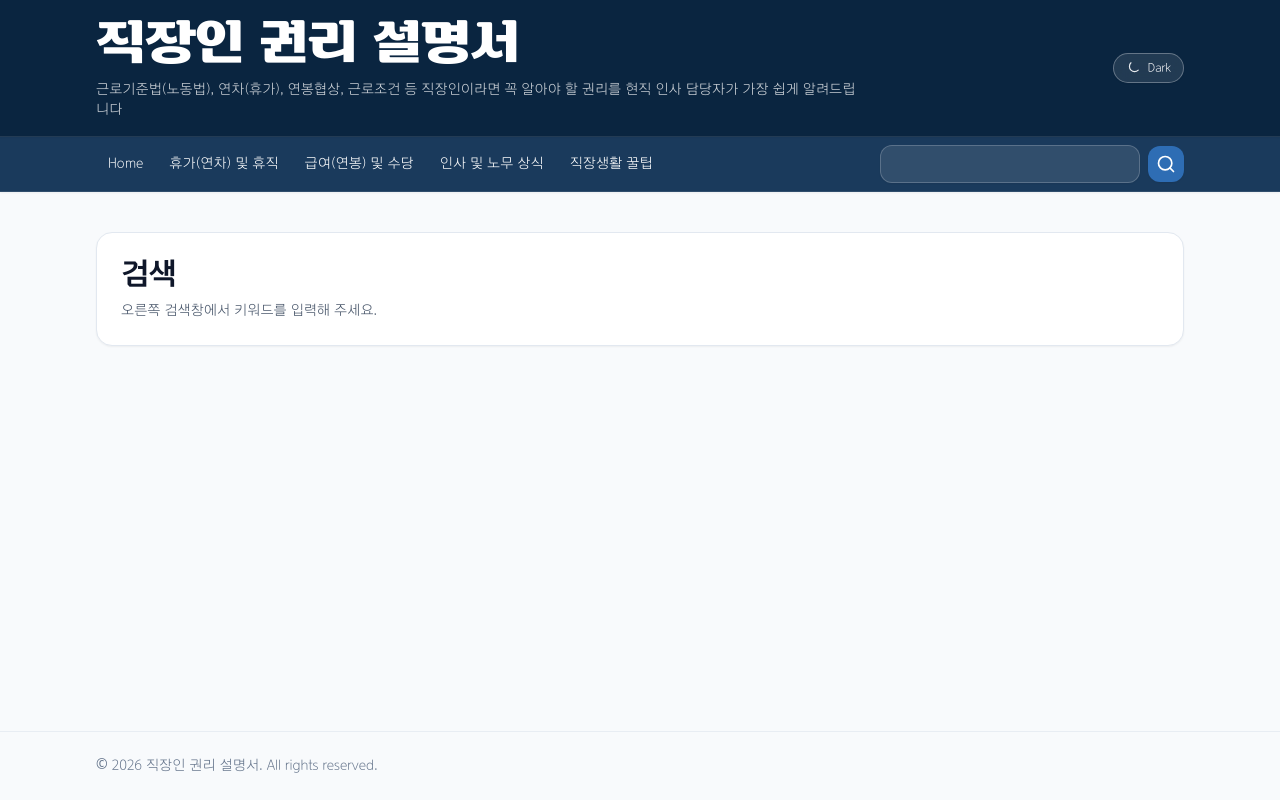
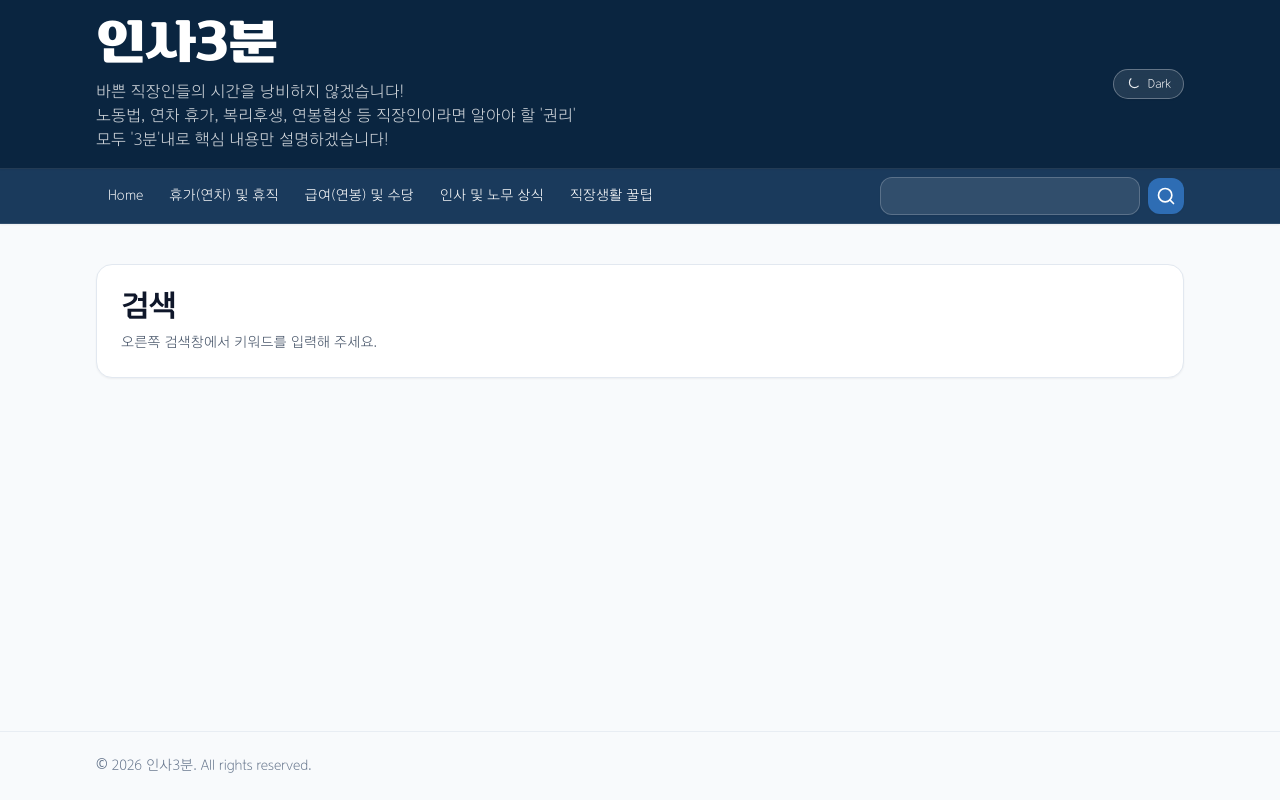
Before and after one commit to sovereigneng-boop/hr-blog, a Next.js app: page /search in a window 1280 px wide. Built offline with nearby package versions, Linux system fonts and the light colour scheme.

Commit message:
UI 개선: 인사3분 사이트명 변경, 히어로섹션 제거, 배포오류 수정

```diff
--- a/app/category/[slug]/page.js
+++ b/app/category/[slug]/page.js
@@ -10,10 +10,10 @@ export function generateStaticParams() {
 export function generateMetadata({ params }) {
   const category = getCategoryBySlug(params.slug);
   if (!category) {
-    return { title: "카테고리를 찾을 수 없습니다 - 직장인 권리 설명서" };
+    return { title: "카테고리를 찾을 수 없습니다 - 인사3분" };
   }
   return {
-    title: `${category.label} - 직장인 권리 설명서`,
+    title: `${category.label} - 인사3분`,
     description: `${category.label} 카테고리의 최신 글을 모아보세요.`
   };
 }
--- a/app/layout.js
+++ b/app/layout.js
@@ -3,8 +3,8 @@ import ThemeToggle from "../components/ThemeToggle";
 import TopNav from "../components/TopNav";
 
 export const metadata = {
-  title: "직장인 권리 설명서",
-  description: "근로기준법(노동법), 연차(휴가), 연봉협상, 근로조건 등 직장인이라면 꼭 알아야 할 권리를 현직 인사 담당자가 가장 쉽게 알려드립니다"
+  title: "인사3분",
+  description: "바쁜 직장인들의 시간을 낭비하지 않겠습니다! 노동법, 연차 휴가, 복리후생, 연봉협상 등 직장인이라면 알아야 할 권리를 3분 내로 핵심만 설명합니다."
 };
 
 const themeInitScript = `
@@ -34,10 +34,12 @@ export default function RootLayout({ children }) {
             <div className="mx-auto flex max-w-6xl items-center justify-between gap-6 px-4 py-4 sm:px-6 lg:px-8">
               <div className="flex flex-col gap-1">
                 <span className="site-title tracking-tight text-white">
-                  직장인 권리 설명서
+                  인사3분
                 </span>
-                <span className="hidden max-w-3xl text-sm text-white/80 sm:inline">
-                  근로기준법(노동법), 연차(휴가), 연봉협상, 근로조건 등 직장인이라면 꼭 알아야 할 권리를 현직 인사 담당자가 가장 쉽게 알려드립니다
+                <span className="hidden max-w-3xl whitespace-pre-line text-base text-white/80 sm:inline">
+                  {`바쁜 직장인들의 시간을 낭비하지 않겠습니다!
+노동법, 연차 휴가, 복리후생, 연봉협상 등 직장인이라면 알아야 할 '권리'
+모두 '3분'내로 핵심 내용만 설명하겠습니다!`}
                 </span>
               </div>
               <div className="flex items-center gap-2">
@@ -58,7 +60,7 @@ export default function RootLayout({ children }) {
 
           <footer className="border-t border-slate-200/70 bg-slate-50 dark:border-slate-800 dark:bg-slate-950">
             <div className="mx-auto max-w-6xl px-4 py-6 text-sm text-slate-500 sm:px-6 lg:px-8 dark:text-slate-400">
-              © {new Date().getFullYear()} 직장인 권리 설명서. All rights reserved.
+              © {new Date().getFullYear()} 인사3분. All rights reserved.
             </div>
           </footer>
         </div>
--- a/app/page.js
+++ b/app/page.js
@@ -8,15 +8,6 @@ export default function HomePage() {
 
   return (
     <div className="space-y-12">
-      <section className="space-y-3">
-        <h1 className="text-3xl font-semibold tracking-tight text-slate-900 sm:text-4xl dark:text-slate-50">
-          직장인 권리 설명서
-        </h1>
-        <p className="max-w-2xl text-sm text-slate-600 sm:text-base dark:text-slate-300">
-          근로기준법(노동법), 연차(휴가), 연봉협상, 근로조건 등 직장인이라면 꼭 알아야 할 권리를 현직 인사 담당자가 가장 쉽게 알려드립니다
-        </p>
-      </section>
-
       {CATEGORIES.map((category) => {
         const latest = posts
           .filter((p) => p.category === category.label)
@@ -26,8 +17,8 @@ export default function HomePage() {
           <section key={category.slug} className="space-y-4">
             <div className="flex flex-wrap items-end justify-between gap-3">
               <div className="space-y-1">
-                <h2 className="text-lg font-semibold tracking-tight text-slate-900 dark:text-slate-50">
-                  {category.label}
+                <h2 className="text-[1.375rem] font-semibold tracking-tight text-[#1B2A4A] dark:text-slate-100">
+                  {category.mainHeading ?? category.label}
                 </h2>
                 <p className="text-xs text-slate-500 dark:text-slate-400">
                   최신 글 {latest.length}개
--- a/app/posts/[slug]/page.js
+++ b/app/posts/[slug]/page.js
@@ -11,11 +11,11 @@ export async function generateMetadata({ params }) {
   const post = await getPostBySlug(params.slug);
   if (!post) {
     return {
-      title: "글을 찾을 수 없습니다 - 직장인 권리 설명서"
+      title: "글을 찾을 수 없습니다 - 인사3분"
     };
   }
   return {
-    title: `${post.title} - 직장인 권리 설명서`,
+    title: `${post.title} - 인사3분`,
     description: post.summary
   };
 }
--- a/app/search/page.js
+++ b/app/search/page.js
@@ -9,12 +9,12 @@ export function generateMetadata({ searchParams }) {
   const q = (searchParams?.q ?? "").toString().trim();
   if (!q) {
     return {
-      title: "검색 - 직장인 권리 설명서",
+      title: "검색 - 인사3분",
       description: "블로그 글을 검색해보세요."
     };
   }
   return {
-    title: `"${q}" 검색 결과 - 직장인 권리 설명서`,
+    title: `"${q}" 검색 결과 - 인사3분`,
     description: `"${q}"에 대한 검색 결과입니다.`
   };
 }
--- a/components/TopNav.js
+++ b/components/TopNav.js
@@ -1,5 +1,6 @@
 "use client";
 
+import { Suspense } from "react";
 import Link from "next/link";
 import { usePathname } from "next/navigation";
 import { CATEGORIES } from "../lib/categories";
@@ -9,6 +10,15 @@ const NAV_ITEMS = [
   { href: "/", label: "Home" },
   ...CATEGORIES.map((c) => ({ href: `/category/${c.slug}`, label: c.label }))
 ];
+
+function SearchBoxFallback() {
+  return (
+    <div className="flex items-center gap-2">
+      <div className="h-[36px] w-[160px] sm:w-[220px] md:w-[260px] animate-pulse rounded-xl border border-white/20 bg-white/5" />
+      <div className="h-[36px] w-[36px] animate-pulse rounded-xl bg-white/10" />
+    </div>
+  );
+}
 
 export default function TopNav() {
   const pathname = usePathname();
@@ -42,7 +52,9 @@ export default function TopNav() {
           </ul>
 
           <div className="ml-auto">
-            <SearchBox variant="nav" />
+            <Suspense fallback={<SearchBoxFallback />}>
+              <SearchBox variant="nav" />
+            </Suspense>
           </div>
         </div>
       </div>
--- a/lib/categories.js
+++ b/lib/categories.js
@@ -1,8 +1,8 @@
 export const CATEGORIES = [
-  { slug: "leave", label: "휴가(연차) 및 휴직" },
-  { slug: "pay", label: "급여(연봉) 및 수당" },
-  { slug: "hr-labor", label: "인사 및 노무 상식" },
-  { slug: "work-tips", label: "직장생활 꿀팁" }
+  { slug: "leave", label: "휴가(연차) 및 휴직", mainHeading: "휴가 및 휴직 3분 정복" },
+  { slug: "pay", label: "급여(연봉) 및 수당", mainHeading: "급여(연봉) 및 수당 3분 정복" },
+  { slug: "hr-labor", label: "인사 및 노무 상식", mainHeading: "인사 및 노무 상식 3분 정복" },
+  { slug: "work-tips", label: "직장생활 꿀팁", mainHeading: "직장생활 꿀팁" }
 ];
 
 export function getCategoryBySlug(slug) {
```
